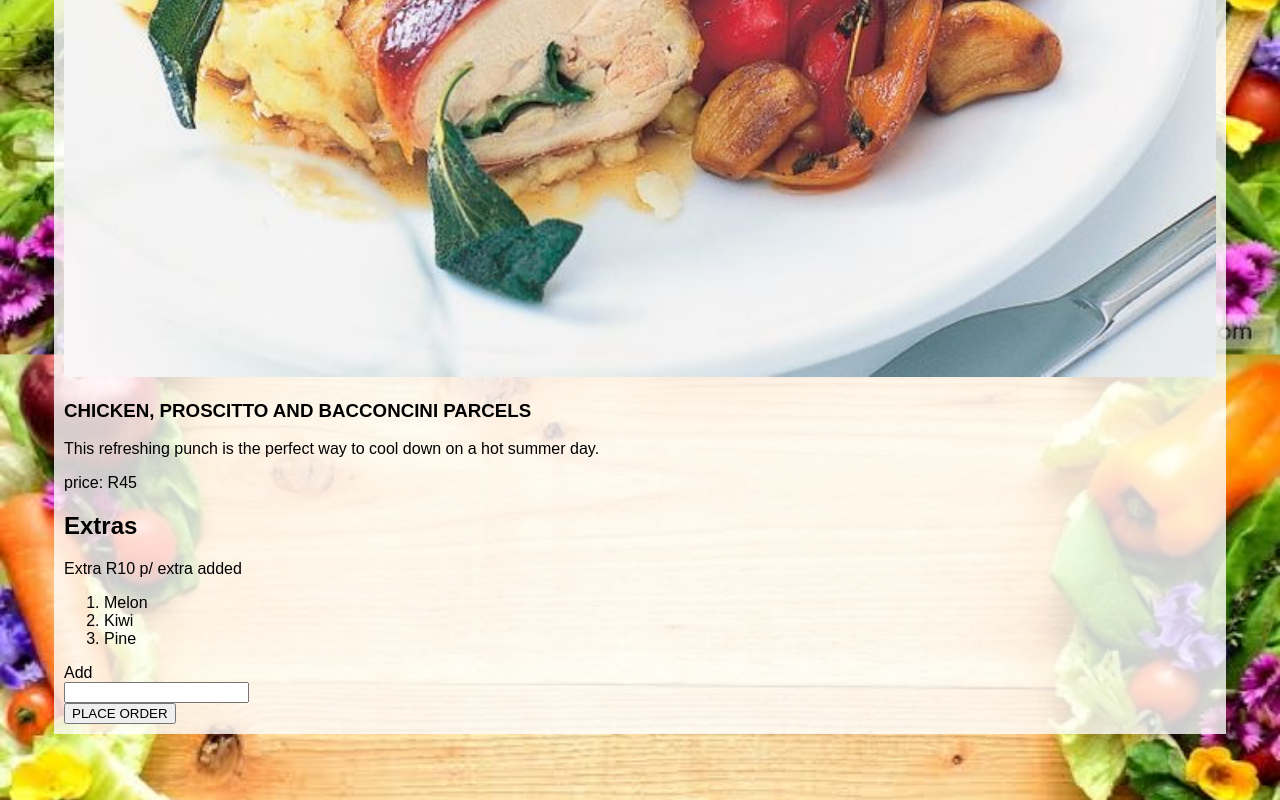
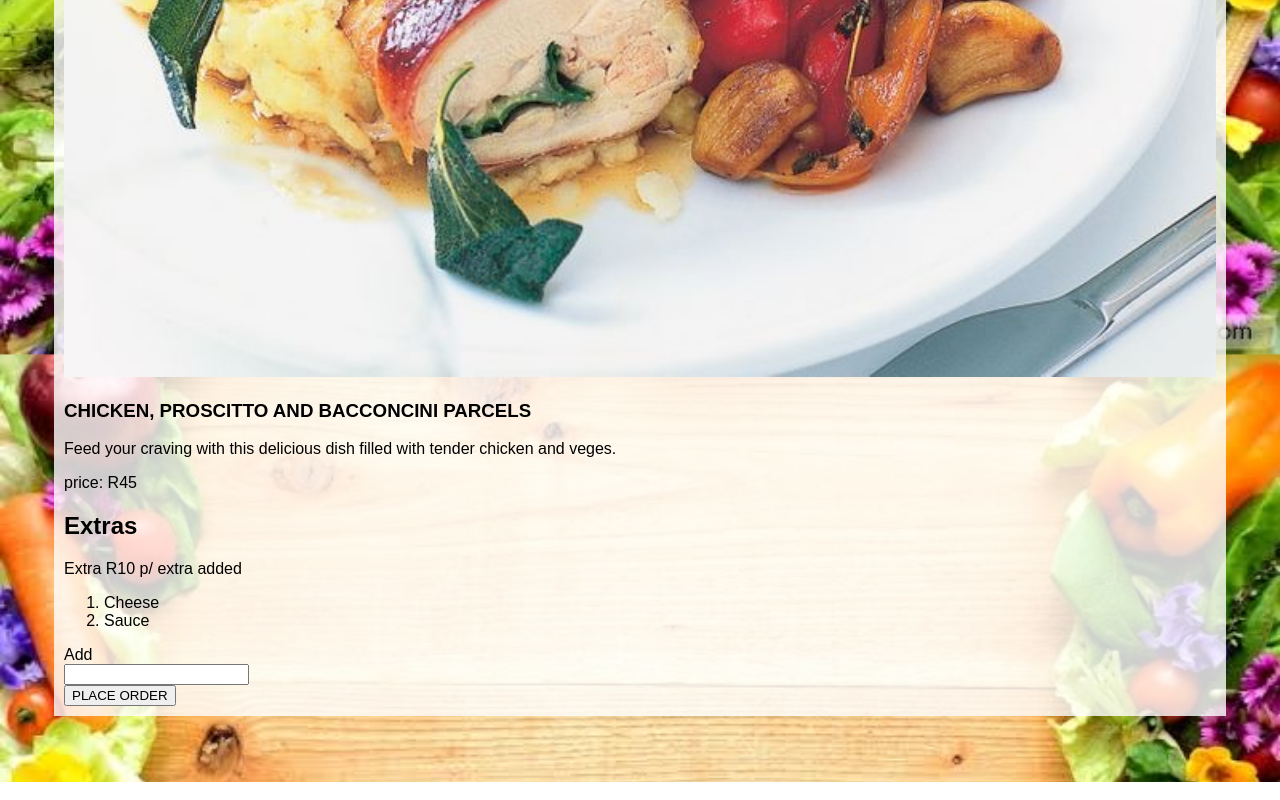
Before and after one commit to yandiswasompali-ITvarsity/module3-assessment2, a plain HTML site: page main1.html in a window 1280 px wide. Shown: the part 533-1333 px from the top of the page. Drawn offline with Linux system fonts and the light colour scheme.

Commit message:
Update main1.html

```diff
--- a/main1.html
+++ b/main1.html
@@ -30,7 +30,7 @@ Restaurent Menu
            <div id="info-box-full">
                 <img src="images/Main.JPG"/>
                 <h3> CHICKEN, PROSCITTO AND BACCONCINI PARCELS</h3>
-<p> This refreshing punch is the perfect way to cool down on a hot summer day. </p>
+<p> Feed your craving with this delicious dish filled with tender chicken and veges. </p>
 
     <div class="description">
 
@@ -49,9 +49,9 @@ Restaurent Menu
 
 
                 <ol>
-                <li>Melon</li>
-                <li>Kiwi</li>
-                <li>Pine</li>
+                <li>Cheese</li>
+                <li>Sauce</li>
+
 
                 </ol>
                 </div>
```
